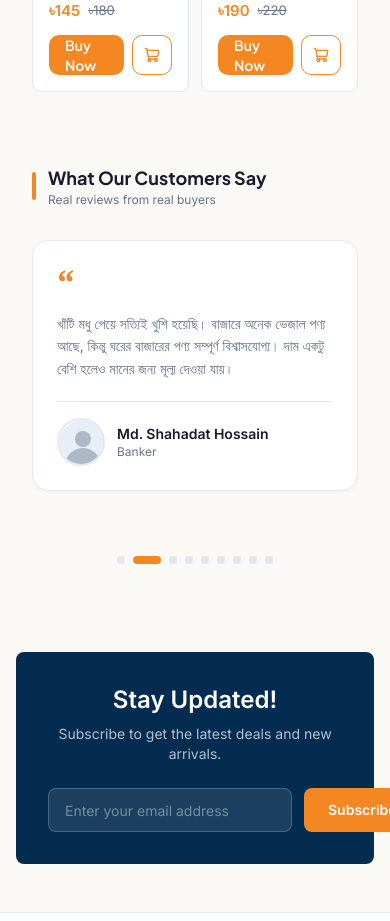
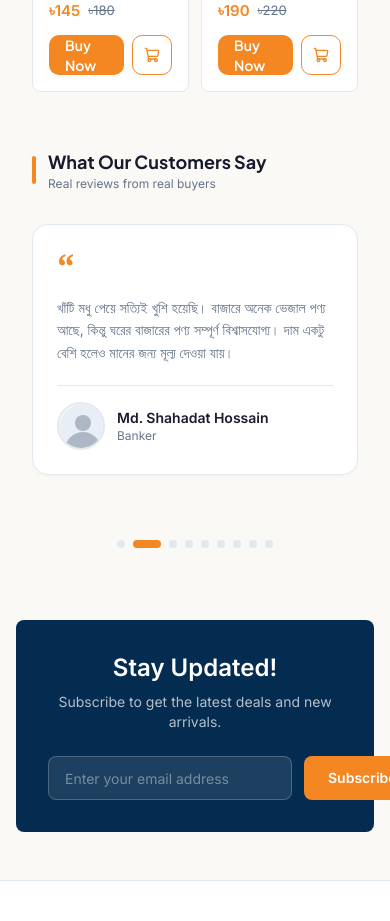
Before and after one commit to Mdforidulislam/harvest-shop, a Next.js app: page / in a window 390 px wide. Shown: the part 4480-5401 px from the top of the page. Built offline with nearby package versions, Linux system fonts and the light colour scheme.

Commit message:
responsive: tighter vertical padding on customer reviews for mobile
Co-Authored-By: Claude Sonnet 4.6 <noreply@anthropic.com>

```diff
--- a/src/components/shop/CustomerReviews.tsx
+++ b/src/components/shop/CustomerReviews.tsx
@@ -60,7 +60,7 @@ function ReviewCard({ review }: { review: Review }) {
 
 export default function CustomerReviews() {
   return (
-    <section aria-label="Customer reviews" className="page-container py-10">
+    <section aria-label="Customer reviews" className="page-container py-6 md:py-10">
       {/* Section header */}
       <div className="flex items-center gap-3 mb-8">
         <div className="w-1 h-7 rounded-full" style={{ background: "var(--accent)" }} />
```
